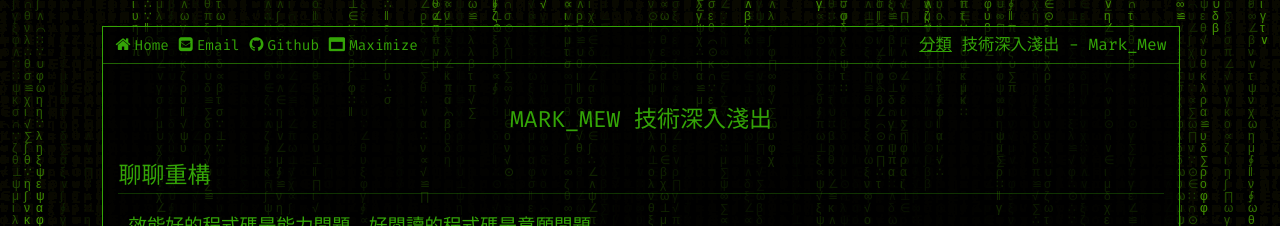
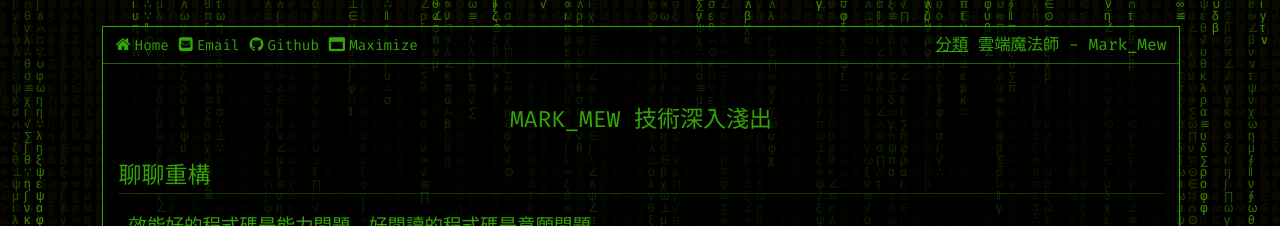
Before and after one commit to MarkMew/MarkMew.github.io, a Jekyll site: the page built from pages/index.md, in a window 1280 px wide. Shown: the top 226 px of the page. Built offline with Jekyll 4.4.1, drawn with Linux system fonts in a browser that asks for light colours.

Commit message:
adjust title

```diff
--- a/_config.yml
+++ b/_config.yml
@@ -1,5 +1,5 @@
 ## Settings
-title: 技術深入淺出
+title: 雲端魔法師
 owner: "Mark_Mew"
 url: "https://markmew.github.io"
 baseurl: ""
--- a/pages/index.md
+++ b/pages/index.md
@@ -5,7 +5,7 @@ toc: false
 home_btn: true
 btn_text: true
 footer: true
-title: "MARK_MEW 技術深入淺出"
+title: "MARK_MEW 雲端魔法師"
 author: ""
 permalink: /
 ---
```
